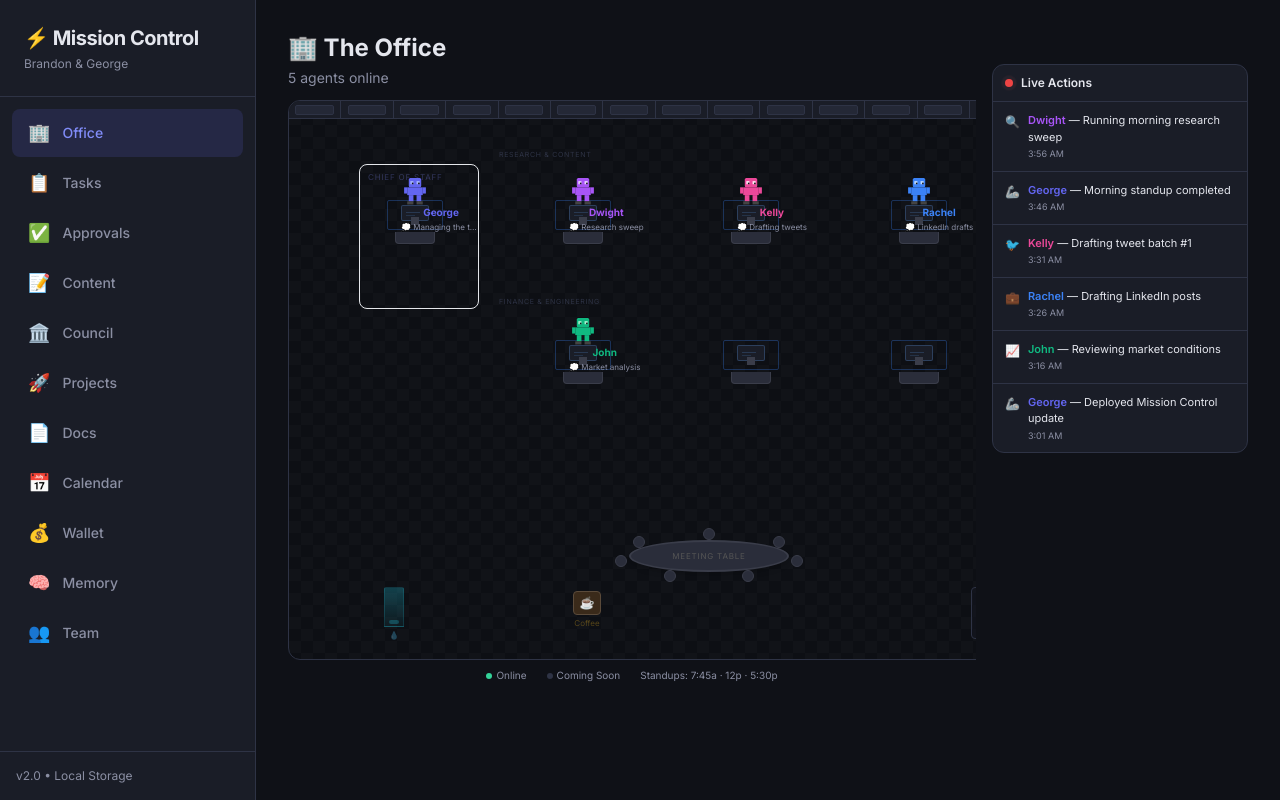
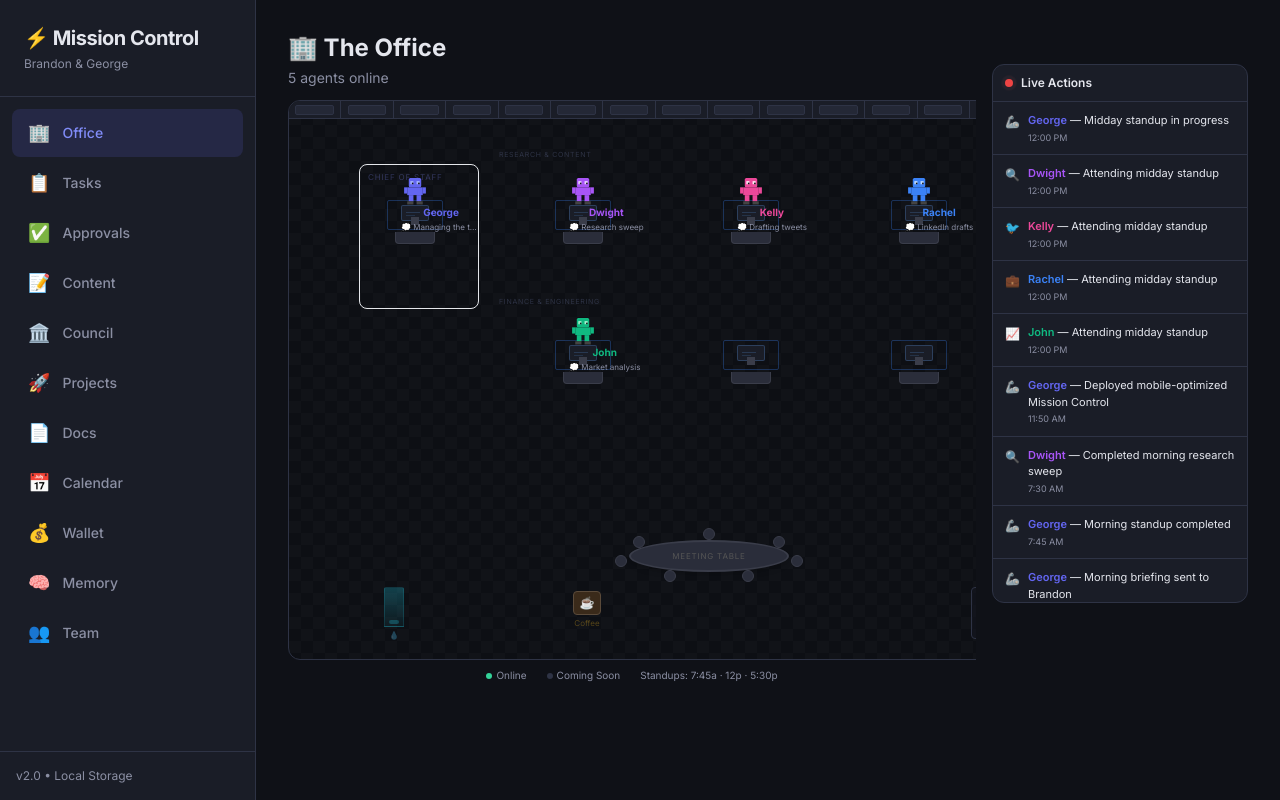
Before and after one commit to Devour6/mission-control, a Next.js app: page / in a window 1280 px wide. Built offline with nearby package versions, Linux system fonts and the light colour scheme.

Commit message:
Live actions driven by data file, polls every 15s

```diff
--- /dev/null
+++ b/public/data/live-actions.json
@@ -0,0 +1,11 @@
+[
+  { "id": "1", "agent": "George", "agentEmoji": "🦾", "action": "Midday standup in progress", "time": "12:00 PM", "color": "#6366f1" },
+  { "id": "2", "agent": "Dwight", "agentEmoji": "🔍", "action": "Attending midday standup", "time": "12:00 PM", "color": "#a855f7" },
+  { "id": "3", "agent": "Kelly", "agentEmoji": "🐦", "action": "Attending midday standup", "time": "12:00 PM", "color": "#ec4899" },
+  { "id": "4", "agent": "Rachel", "agentEmoji": "💼", "action": "Attending midday standup", "time": "12:00 PM", "color": "#3b82f6" },
+  { "id": "5", "agent": "John", "agentEmoji": "📈", "action": "Attending midday standup", "time": "12:00 PM", "color": "#10b981" },
+  { "id": "6", "agent": "George", "agentEmoji": "🦾", "action": "Deployed mobile-optimized Mission Control", "time": "11:50 AM", "color": "#6366f1" },
+  { "id": "7", "agent": "Dwight", "agentEmoji": "🔍", "action": "Completed morning research sweep", "time": "7:30 AM", "color": "#a855f7" },
+  { "id": "8", "agent": "George", "agentEmoji": "🦾", "action": "Morning standup completed", "time": "7:45 AM", "color": "#6366f1" },
+  { "id": "9", "agent": "George", "agentEmoji": "🦾", "action": "Morning briefing sent to Brandon", "time": "8:00 AM", "color": "#6366f1" }
+]
--- a/src/components/OfficeTab.tsx
+++ b/src/components/OfficeTab.tsx
@@ -336,7 +336,7 @@ export default function OfficeTab() {
       fetch("/data/office-state.json").then(r => r.json()).catch(() => null),
     ]).then(([t, s]) => { setTeam(t); setOfficeState(s); setAgents(initAgents(t, s)); });
     setStandupActive(isStandupActive());
-    setLiveActions(getDefaultActions());
+    fetch("/data/live-actions.json").then(r => r.json()).then(setLiveActions).catch(() => setLiveActions([]));
     setMounted(true);
   }, [initAgents]);
 
@@ -344,6 +344,7 @@ export default function OfficeTab() {
   useEffect(() => {
     pollRef.current = setInterval(() => {
       fetch("/data/office-state.json?" + Date.now()).then(r => r.json()).then((s: OfficeStateData) => setOfficeState(s)).catch(() => {});
+      fetch("/data/live-actions.json?" + Date.now()).then(r => r.json()).then(setLiveActions).catch(() => {});
     }, 15000);
     return () => { if (pollRef.current) clearInterval(pollRef.current); };
   }, []);
```
